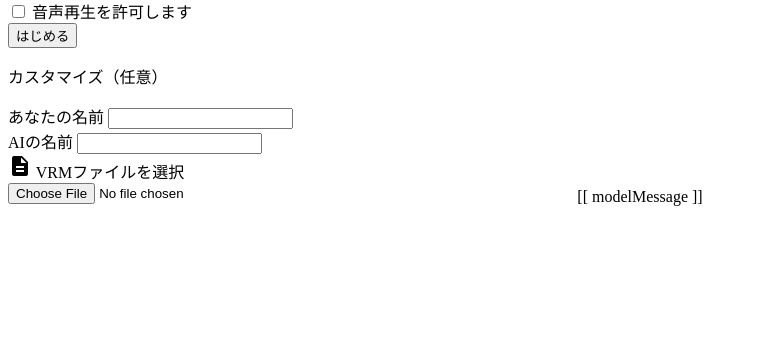
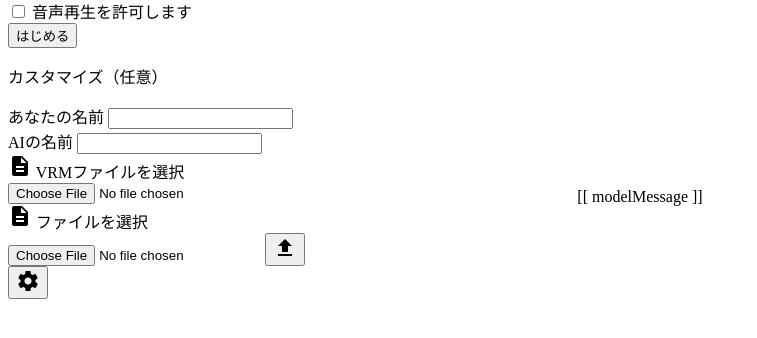
Before and after one commit to y-yana/URoidChat, a Flask app: page / in a window 1280 px wide. Shown: the part 203-541 px from the top of the page, without its empty margins (0-757 px from the left). Run offline with Flask 2, Linux system fonts and the light colour scheme; style sheets or scripts are compiled from the project's sources; parts of the project's set-up code (start-up, migrations or seed data) failed here and were passed over; some libraries are stand-ins or nearby versions.

Commit message:
model_upload

```diff
--- a/src/app.py
+++ b/src/app.py
@@ -50,7 +50,7 @@
     sound = getData['sound']  #boolean
     yourName = getData['yourName'] #str
     AIname = getData['AIname'] #str
-    vrmFile = getData['vrmFile'] #str
+    #vrmFile = getData['vrmFile'] #str
 
     if len(yourName)!=0:
         session['user_name'] = yourName
@@ -60,7 +60,7 @@
     print(sound)
     print(yourName)
     print(AIname)
-    print(vrmFile)
+    #print(vrmFile)
 
     return ""
 
--- a/src/templates/index.html
+++ b/src/templates/index.html
@@ -35,6 +35,22 @@
         </div>
       </div>
     </form>
+
+    <form id="uploadForm" method="post" action="/upload" enctype="multipart/form-data" onsubmit="return false;">
+      <label for="upFile">
+          <div id="spansFlex">
+              <span class="material-icons">description</span>
+              <span>ファイルを選択</span>
+          </div>
+          <input id="upFile" type="file" name="the_file">
+      </label>
+      <button id="uploadBtn" onclick="uploadFormSubmit(document.getElementById('upFile'))"><span class="material-icons">upload</span></button>
+  </form>
+  <!-- 設定ボタン -->
+  <button id="setting"><span class="material-icons">settings</span></button>
+  <!-- 変数送信用(display:none) -->
+  <button id="modelChange" style="display: none;"></button>
+
   </div>
   <!-- background -->
   <div class="opening_box">
@@ -125,4 +141,34 @@
 <script src="https://cdn.jsdelivr.net/npm/axios@0.18.0/dist/axios.min.js"></script>
 <script src="static/webpack/build_top.js"></script>
 
+<script>
+  function uploadFormSubmit(input_value) {
+      var formData = new FormData($('#uploadForm')[0]);
+      console.log(formData)
+      $.ajax({
+        url: '/upload',
+        type: 'post',
+        data: formData,
+        processData: false,
+        contentType: false,
+        timeout: 10000
+    }).done(function (data) {
+      console.log("ok")
+      //PATHの受取
+      path = JSON.parse(data.values).path
+
+      var modelChangeBtn = document.getElementById("modelChange")
+
+      modelChangeBtn.value = path;
+
+      modelChangeBtn.click();
+
+
+    }).fail(function () {
+      console.log('fail');
+    });
+
+  };
+</script>
+
 {% endblock %}
--- a/webpack.config.js
+++ b/webpack.config.js
@@ -3,8 +3,8 @@
 const FixStyleOnlyEntries = require("webpack-fix-style-only-entries");
 
 module.exports = {
-    //mode: 'development',
-    mode: 'production',
+    mode: 'development',
+    //mode: 'production',
     entry: {
         'top': './src/entry/js/pages/top.js',
         'chat': './src/entry/js/pages/chat.js',
```
Also changed, not shown: src/entry/js/components/top_opening.js (+31 -2 lines).
